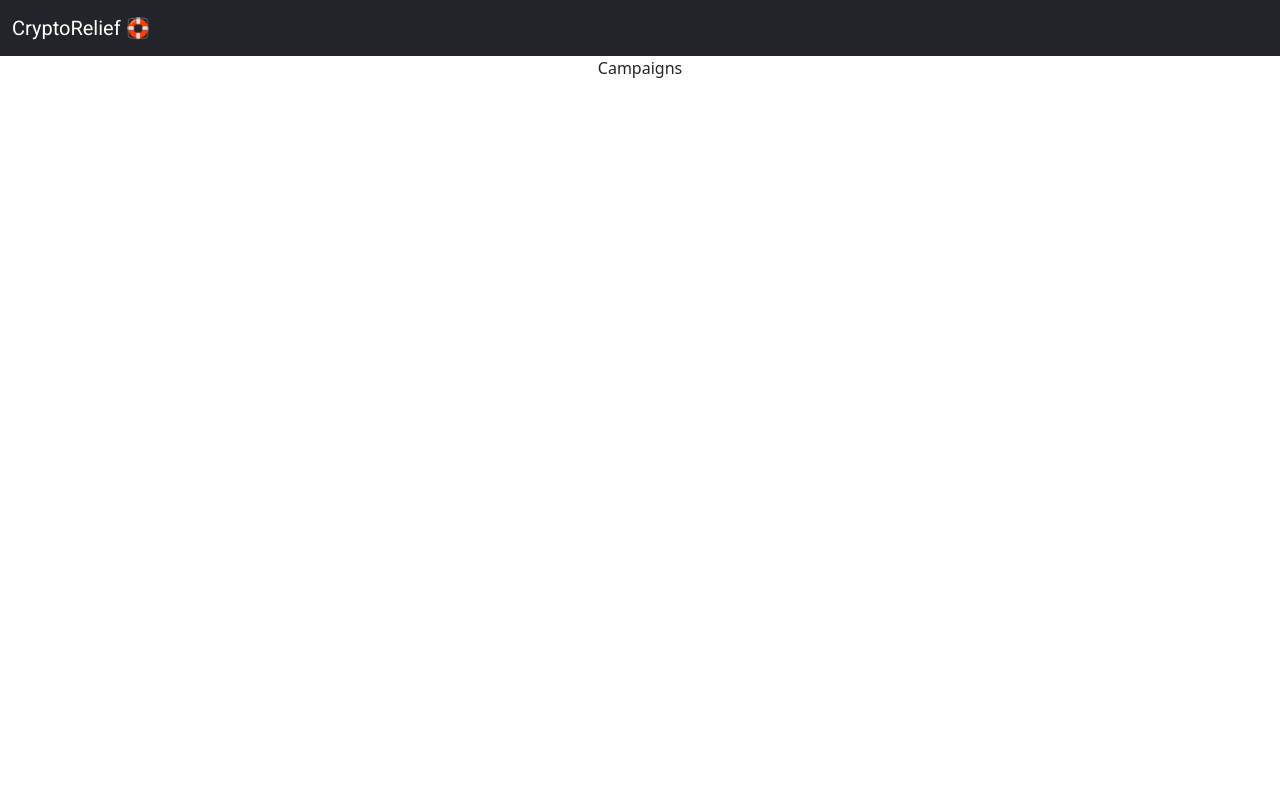
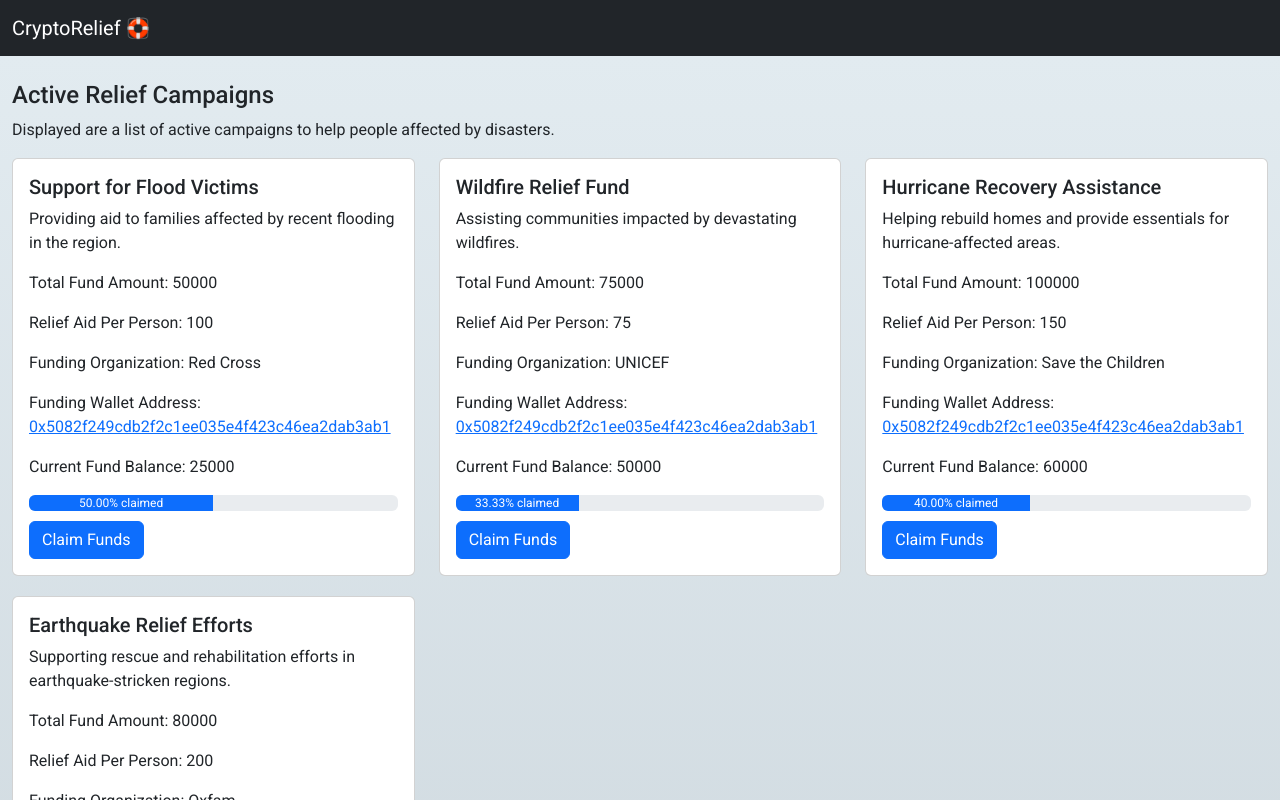
Before and after one commit to bharathbabu68/eth-london-hackathon-frontend, a React (Create React App) app in the folder frontend/: page /campaigns in a window 1280 px wide. Shown: the top 800 px of the page. Built offline with nearby package versions, Linux system fonts and the light colour scheme.

Commit message:
feat: campaigns display page
Added display of all campaigns page

```diff
--- a/frontend/src/pages/Campaigns.jsx
+++ b/frontend/src/pages/Campaigns.jsx
@@ -1,9 +1,85 @@
-import React from 'react'
+import React, { useState, useEffect } from 'react';
+import { Container, Card, Button, ProgressBar, Row, Col } from 'react-bootstrap';
 
 const Campaigns = () => {
+  const [campaigns, setCampaigns] = useState([]);
+
+  useEffect(() => {
+
+    const staticCampaigns = [
+      {
+        title: 'Support for Flood Victims',
+        description: 'Providing aid to families affected by recent flooding in the region.',
+        totalFundAmount: 50000,
+        reliefAidPerPerson: 100,
+        fundingOrganization: 'Red Cross',
+        fundingWalletAddress: '0x5082f249cdb2f2c1ee035e4f423c46ea2dab3ab1', // Example address
+        currentFundBalance: 25000,
+      },
+      {
+        title: 'Wildfire Relief Fund',
+        description: 'Assisting communities impacted by devastating wildfires.',
+        totalFundAmount: 75000,
+        reliefAidPerPerson: 75,
+        fundingOrganization: 'UNICEF',
+        fundingWalletAddress: '0x5082f249cdb2f2c1ee035e4f423c46ea2dab3ab1', // Example address
+        currentFundBalance: 50000,
+      },
+      {
+        title: 'Hurricane Recovery Assistance',
+        description: 'Helping rebuild homes and provide essentials for hurricane-affected areas.',
+        totalFundAmount: 100000,
+        reliefAidPerPerson: 150,
+        fundingOrganization: 'Save the Children',
+        fundingWalletAddress: '0x5082f249cdb2f2c1ee035e4f423c46ea2dab3ab1', // Example address
+        currentFundBalance: 60000,
+      },
+      {
+        title: 'Earthquake Relief Efforts',
+        description: 'Supporting rescue and rehabilitation efforts in earthquake-stricken regions.',
+        totalFundAmount: 80000,
+        reliefAidPerPerson: 200,
+        fundingOrganization: 'Oxfam',
+        fundingWalletAddress: '0x5082f249cdb2f2c1ee035e4f423c46ea2dab3ab1', // Example address
+        currentFundBalance: 30000,
+      },
+    ];
+
+
+    const campaignsWithClaimedPercentage = staticCampaigns.map(campaign => ({
+      ...campaign,
+      claimedPercentage: ((campaign.totalFundAmount - campaign.currentFundBalance) / campaign.totalFundAmount) * 100,
+    }));
+
+
+    setCampaigns(campaignsWithClaimedPercentage);
+  }, []);
+
   return (
-    <div>Campaigns</div>
-  )
-}
+    <Container style={{ minHeight: '100vh', backgroundImage: 'linear-gradient(to top, #cfd9df 0%, #e2ebf0 100%)', fontFamily: 'Roboto', textAlign: 'left' }} fluid>
+      <h4 style={{ textAlign: 'left', paddingTop: '2%' }}>Active Relief Campaigns</h4>
+      <p>Displayed are a list of active campaigns to help people affected by disasters.</p>
+      <Row>
+        {campaigns.map((campaign, index) => (
+          <Col md={4} key={index} style={{ marginBottom: '20px' }}>
+            <Card style={{ height: '100%' }}>
+              <Card.Body>
+                <Card.Title>{campaign.title}</Card.Title>
+                <Card.Text>{campaign.description}</Card.Text>
+                <Card.Text>Total Fund Amount: {campaign.totalFundAmount}</Card.Text>
+                <Card.Text>Relief Aid Per Person: {campaign.reliefAidPerPerson}</Card.Text>
+                <Card.Text>Funding Organization: {campaign.fundingOrganization}</Card.Text>
+                <Card.Text>Funding Wallet Address: <a href={`https://mumbai.polygonscan.com/address/${campaign.fundingWalletAddress}`} target="_blank" rel="noopener noreferrer">{campaign.fundingWalletAddress}</a></Card.Text>
+                <Card.Text>Current Fund Balance: {campaign.currentFundBalance}</Card.Text>
+                <ProgressBar now={campaign.claimedPercentage} label={`${campaign.claimedPercentage.toFixed(2)}% claimed`} />
+                <Button variant="primary" style={{ marginTop: '10px' }}>Claim Funds</Button>
+              </Card.Body>
+            </Card>
+          </Col>
+        ))}
+      </Row>
+    </Container>
+  );
+};
 
-export default Campaigns
+export default Campaigns;
```
